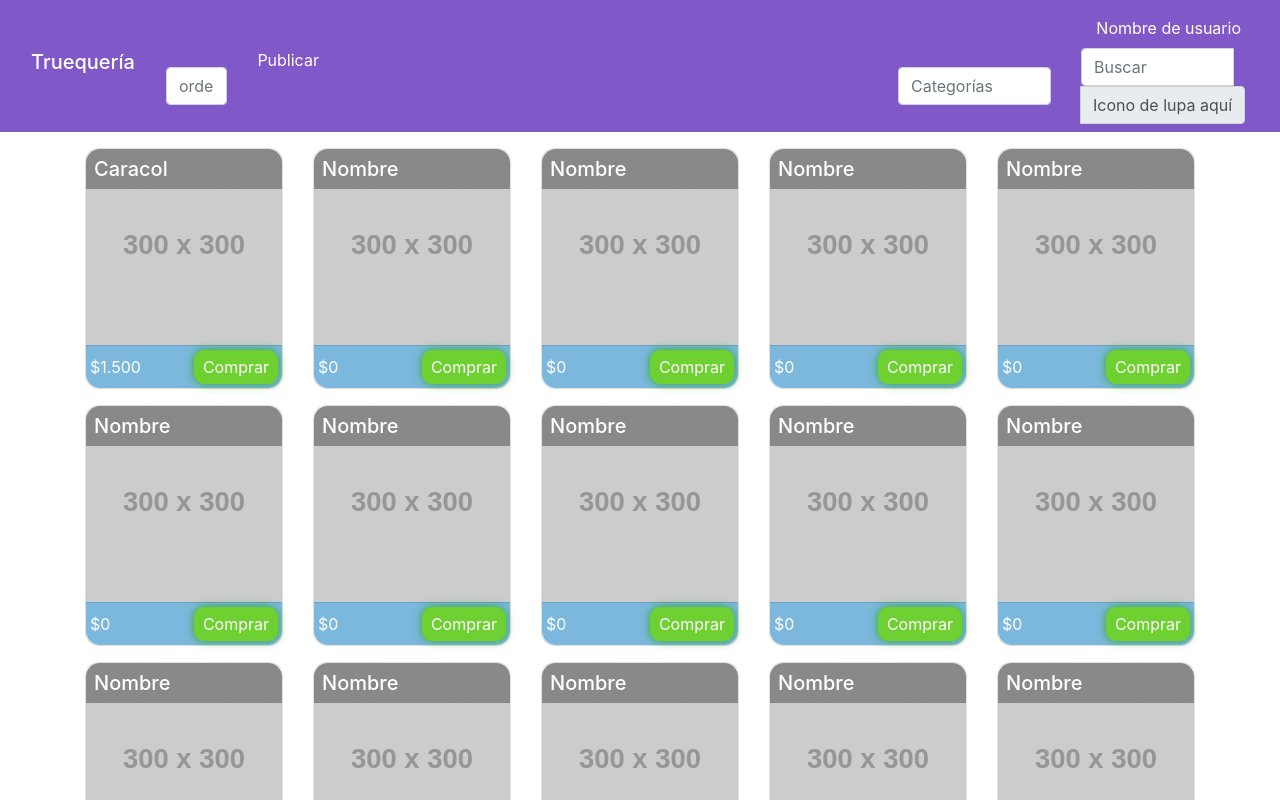
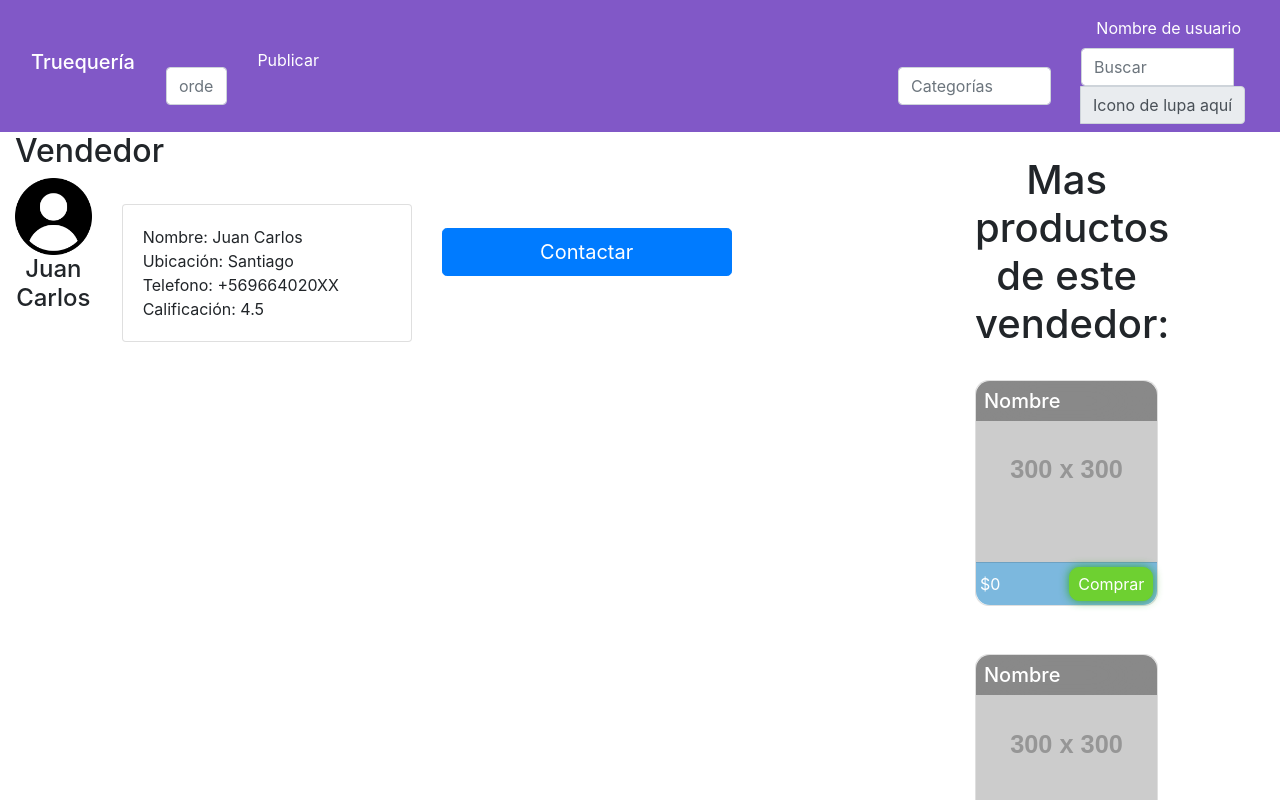
Before and after one commit to crojasmo/ProyectoInterfacesUsuarias, a React (Create React App) app: page /vendedor in a window 1280 px wide. Shown: the top 800 px of the page. Built offline with nearby package versions, Linux system fonts and the light colour scheme.

Commit message:
vendedor

```diff
--- a/src/App.js
+++ b/src/App.js
@@ -2,6 +2,7 @@ import './App.css';
 import Header from "./Components/header";
 import Footer from "./Components/footer";
 import Trueque from "./Components/Trueque";
+import Vendedor from "./Components/vendedor"
 import Contacto from "./Components/Contacto"
 import {
   BrowserRouter,
@@ -26,6 +27,10 @@ function App() {
                 <Header/>
                 <Trueque/>
                 </Route>
+                <Route path="/vendedor">
+                <Header/>
+                <Vendedor/>
+                </Route>
 
                 <Route path="/contacto">
                 <Header/>
--- /dev/null
+++ b/src/Components/vendedor.js
@@ -0,0 +1,102 @@
+import React from 'react';
+import Container from "react-bootstrap/cjs/Container";
+import PropTypes from "prop-types"
+import { withRouter } from "react-router"
+import {Col, FormControl, InputGroup, Row,ButtonGroup,Button,Card,Table,Figure,Image} from "react-bootstrap";
+import user from "./img/user.png"
+import Item from "./item";
+
+
+class Vendedor extends React.Component {
+
+    static propTypes = {
+        match: PropTypes.object.isRequired,
+        location: PropTypes.object.isRequired,
+        history: PropTypes.object.isRequired
+    };
+
+    constructor(props) {
+        super(props);
+        this.producto={"nombre":"Notebook Acer","precio":1200000}
+        this.vendedor={"nombre":"Juan Carlos","listaPreferencias":["Telefono","Lavadora","Notebook"],"ubicacion":"Santiago"
+        ,"Telefono":"+569664020XX","calificacion":4.5}
+        this.state = {
+            tusproductos:[{"nombre":"autito","precio":2200},{"nombre":"estufa","precio":21300},{"nombre":"telefono","precio":99000},{"nombre":"notebook"
+            ,"precio":500000},{"nombre":"auto","precio":1290000}]
+        }
+
+
+    }
+
+    render(){
+
+        return<>
+
+        <Container fluid>
+        <Row >
+        <br/>
+        <Col xs={1}>
+            <h2>Vendedor</h2>
+        <Image src={user} fluid/>
+            <h4> {this.vendedor.nombre}</h4>
+
+            <br/>
+
+
+        </Col>
+        <Col xs={3}>
+        <br/>
+        <br/>
+        <br/>
+        <Card body align="left">
+        Nombre: {this.vendedor.nombre} <br/>
+        Ubicación: {this.vendedor.ubicacion} <br/>
+        Telefono: {this.vendedor.Telefono} <br/>
+        Calificación: {this.vendedor.calificacion}
+        </Card>
+
+        </Col>
+        <Col xs={3}>
+            <br/>
+            <br/>
+            <br/>
+            <br/>
+        <Button href="/contacto" variant="primary" size="lg" block>Contactar</Button>
+        </Col>
+        <Col xs={2}>
+        </Col>
+        <Col xs={2}>
+            <br/>
+            <h1>
+            Mas productos de este
+vendedor:
+            </h1>
+            <br/>
+        <Item/>
+        <br/>
+            <br/>
+        <Item/>
+        </Col>
+
+        </Row>
+        <Row>
+
+        </Row>
+
+        </Container>
+
+
+
+
+
+
+
+
+        </>
+
+    }
+
+
+}
+
+export default withRouter(Vendedor);
```
Also changed, not shown: src/Components/comentario.js (added, +16 -0 lines), 1 other file (tests, documents, lock files or other folders).
